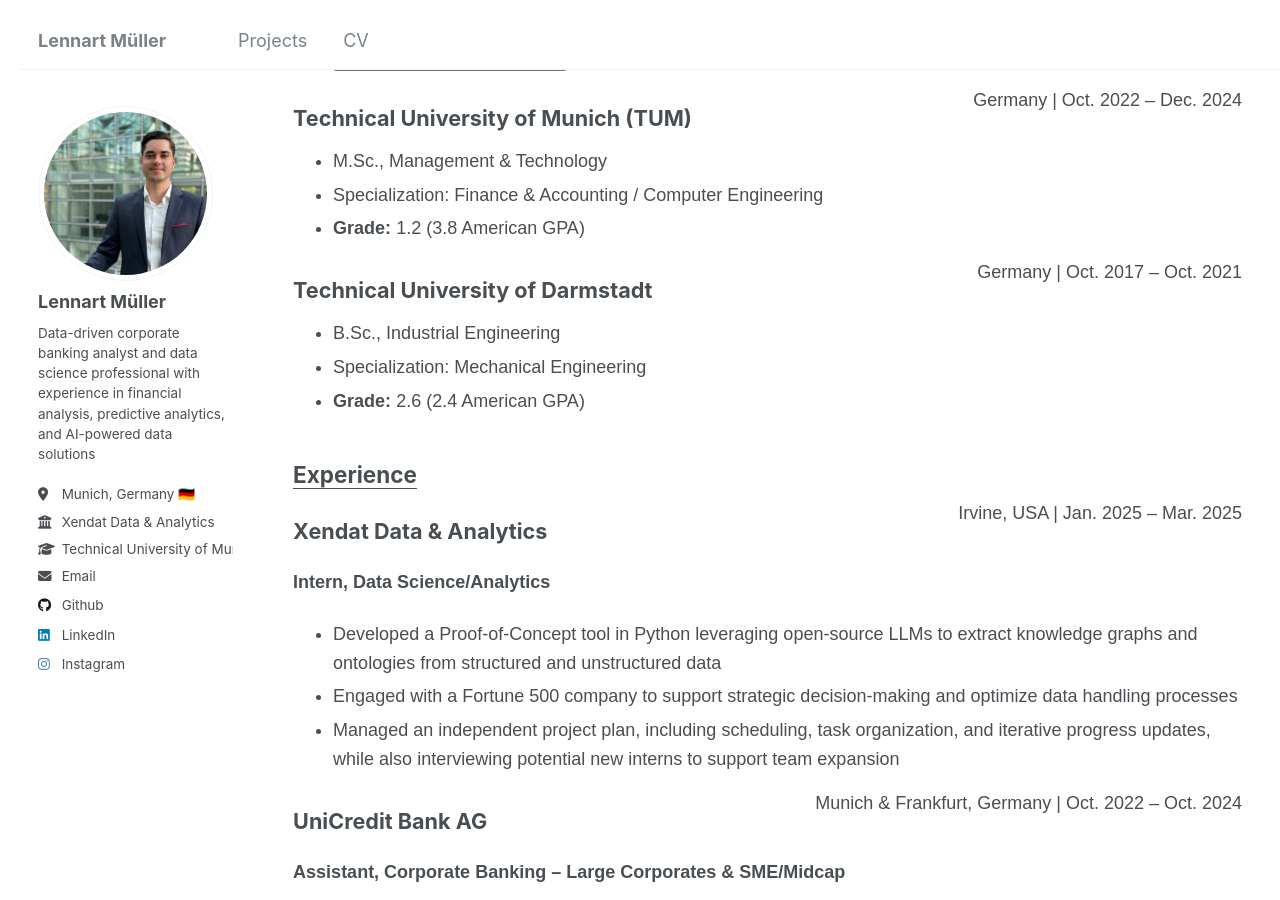
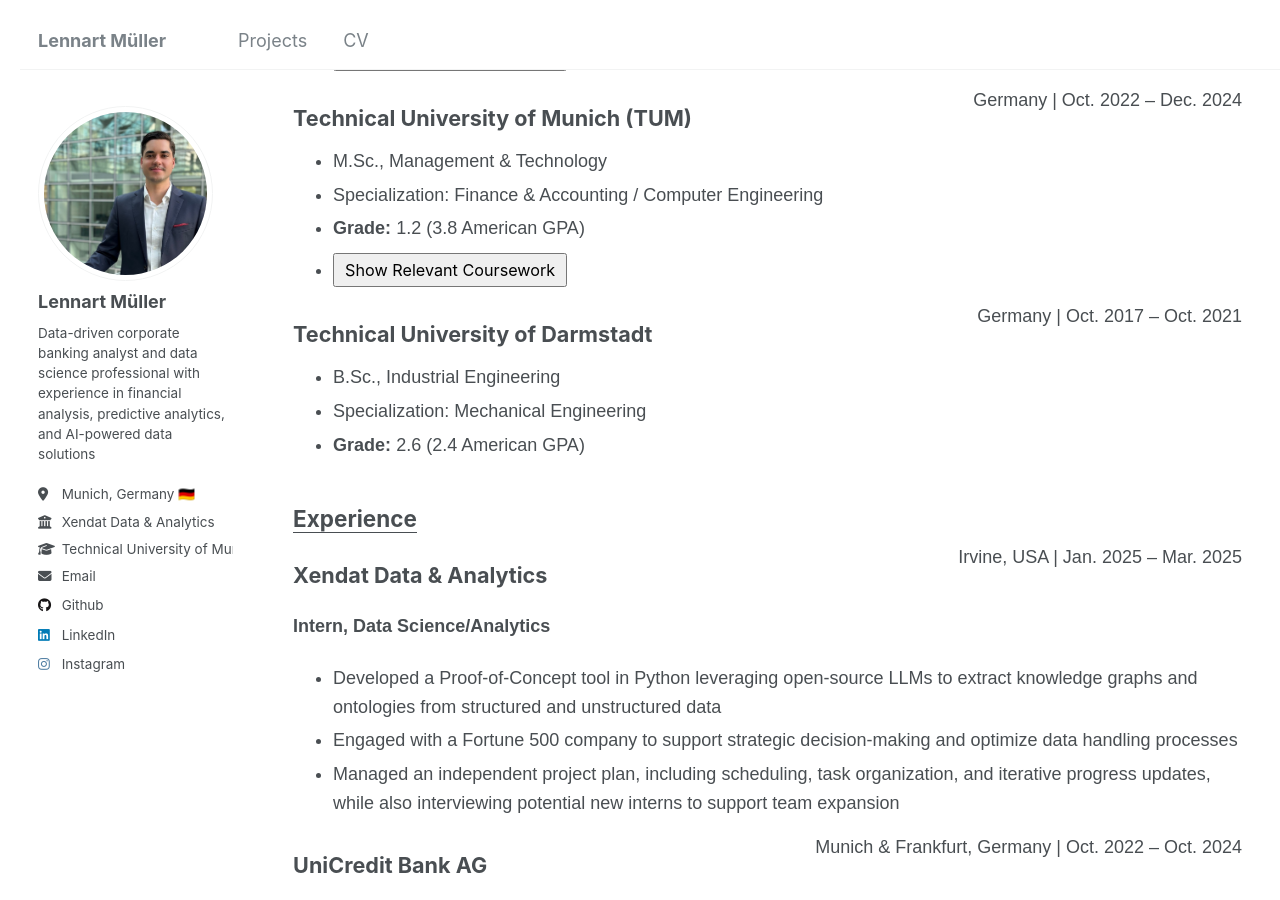
Before and after one commit to lennartmueller123/lennartmueller123.github.io, a Jekyll site: the page built from _pages/cv.html, in a window 1280 px wide and 900 px high, scrolled down 422 px. Built offline with Jekyll 4.4.1, drawn with Linux system fonts in a browser that asks for light colours.

Commit message:
Update cv.html
Adding dropdown for TUM

```diff
--- a/_pages/cv.html
+++ b/_pages/cv.html
@@ -99,6 +99,33 @@
                 <li>M.Sc., Management & Technology</li>
                 <li>Specialization: Finance & Accounting / Computer Engineering</li>
                 <li><strong>Grade: </strong>1.2   (3.8 American GPA)</li>
+                <li>
+                  <button onclick="toggleDropdown('tum-courses')" style="margin-top: 5px; padding: 5px 10px; font-size: 0.9em; cursor: pointer;">
+                    Show Relevant Coursework
+                  </button>
+                  <div id="tum-courses" style="display: none; margin-top: 10px;">
+                    <div style="display: flex; flex-wrap: wrap; gap: 40px;">
+                      <div style="flex: 1; min-width: 200px;">
+                        <strong>Finance & Accounting</strong>
+                        <ul style="padding-left: 20px;">
+                          <li>Asset Management (1.0)</li
+                          <li>Private Equity (1.3)</li>
+                          <li>Advanced Seminar: Data Science in Fiance 1.3)</li>
+                          <li>Advanced Seminar: Challenges in the aviation industry (2.0)</li>
+                        </ul>
+                      </div>
+                      <div style="flex: 1; min-width: 200px;">
+                        <strong>Computer Engineering</strong>
+                        <ul style="padding-left: 20px;">
+                          <li>Introduction to Programming (Java) (1.3)</li>
+                          <li>Introduction to R for Data Science (1.0)</li>
+                          <li>Artificial Intelligence for Innovation and Entrepreneurship (1.3)</li>
+                          <li>Introduction to Software Engineering (2.3)</li>
+                        </ul>
+                      </div>
+                    </div>
+                  </div>
+                </li>
             </ul>
         </div>
 
```
